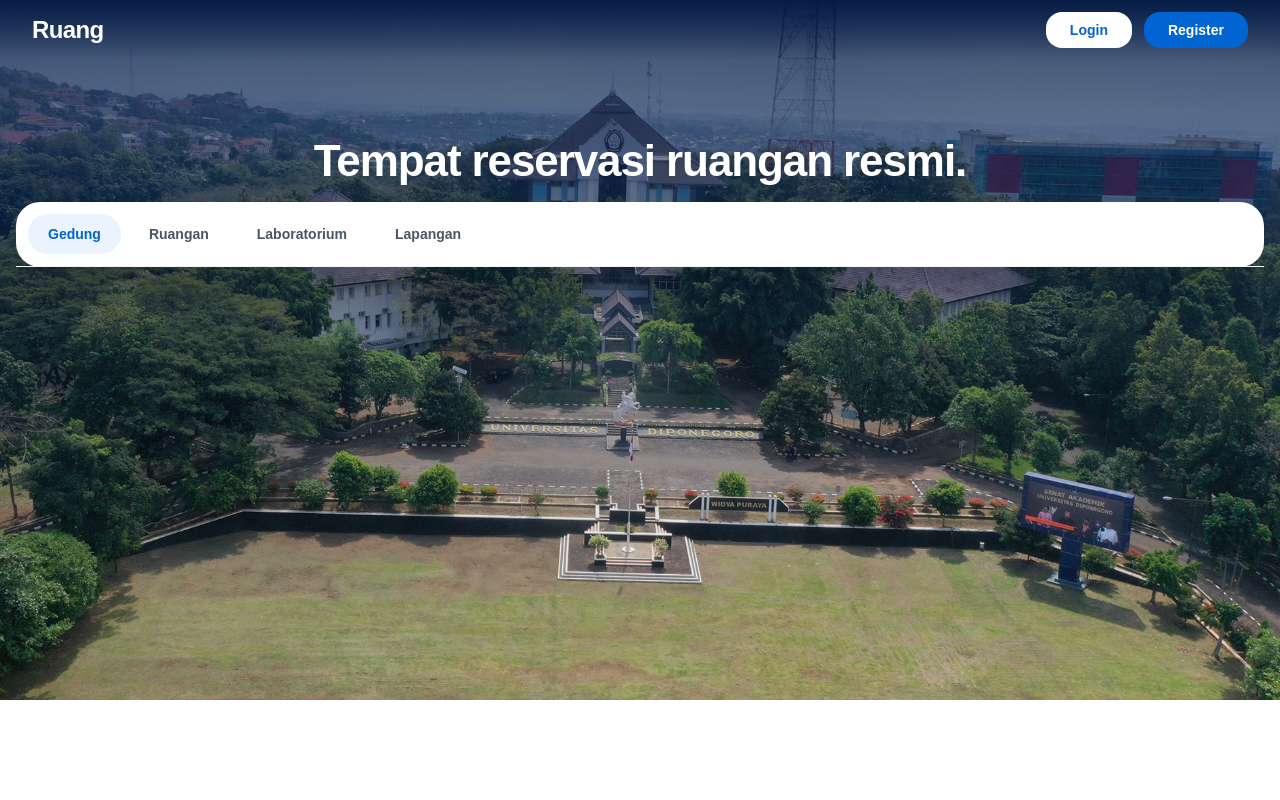
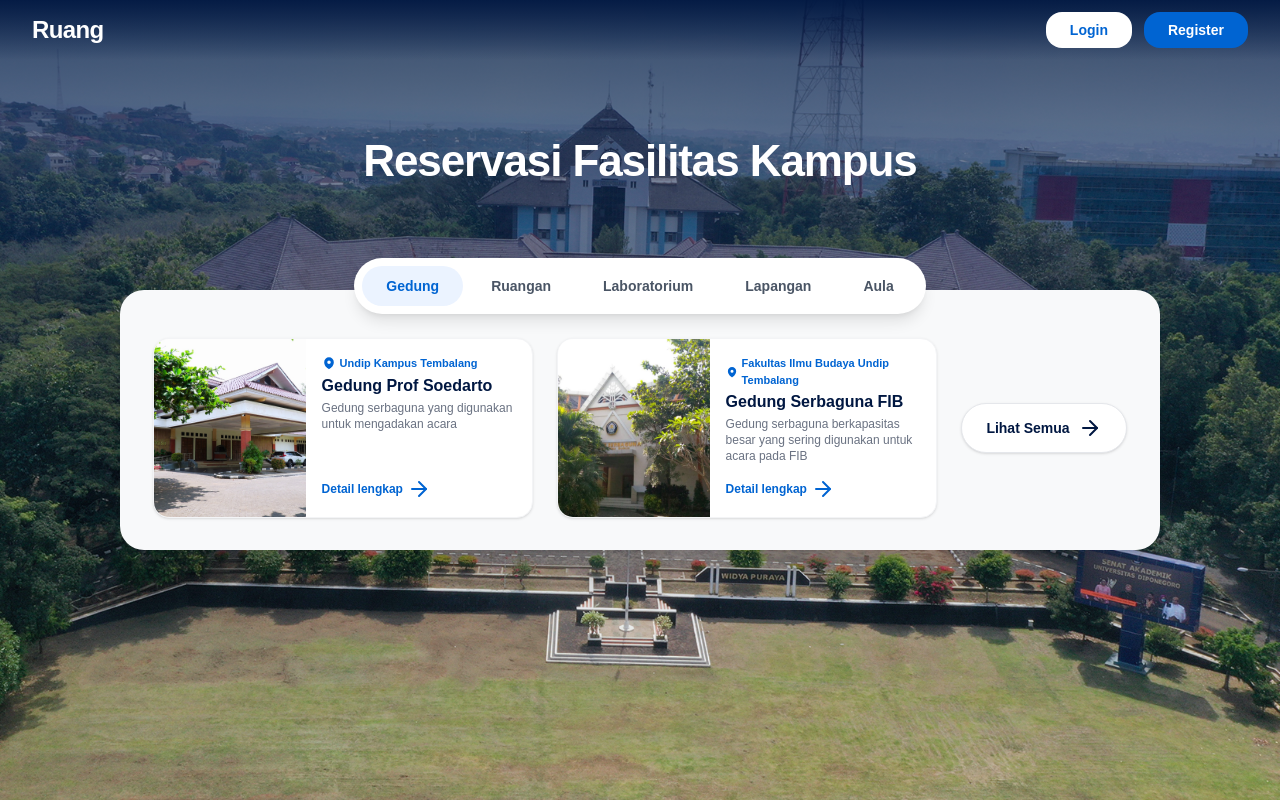
Before and after one commit to jangkarbumi/Ruang, a Next.js app: page / in a window 1280 px wide. Built offline with nearby package versions, Linux system fonts and the light colour scheme.

Commit message:
feat: finishing the homepage UI

```diff
--- a/src/components/Hero.tsx
+++ b/src/components/Hero.tsx
@@ -1,39 +1,84 @@
+import Link from 'next/link';
+import GedungCard from './GedungCard';
+import { ArrowRight } from 'lucide-react';
+
+const dummyGedungData = [
+  {
+    id: 1,
+    name: 'Gedung Prof Soedarto',
+    location: 'Undip Kampus Tembalang',
+    description: 'Gedung serbaguna yang digunakan untuk mengadakan acara',
+    imageUrl: '/ProfSoedarto.jpg'
+  },
+  {
+    id: 2,
+    name: 'Gedung Serbaguna FIB',
+    location: 'Fakultas Ilmu Budaya Undip Tembalang',
+    description: 'Gedung serbaguna berkapasitas besar yang sering digunakan untuk acara pada FIB',
+    imageUrl: '/gsgFIB.png'
+  }
+];
+
 export default function Hero() {
   return (
-    <div
-      className="relative w-full min-h-175 flex flex-col items-center pt-32 pb-16 bg-cover bg-center"
+    <main
+      className="relative w-full h-screen flex flex-col items-center pt-32 pb-16 bg-cover bg-center"
       style={{ backgroundImage: "url('/Gedung-WP.jpg')" }}
     >
-      {/* Dark gradient overlay for text readability */}
       <div className="absolute inset-0 bg-linear-to-b from-[#001741]/80 via-[#001741]/20 to-transparent"></div>
 
-      <div className="relative z-10 w-full flex flex-col items-center px-4">
-        {/* Headlines */}
-        <h1 className="text-white text-[44px] font-bold mb-2 tracking-tight">
-          Tempat reservasi ruangan resmi.
+      <div className="relative z-10 w-full max-w-300 mx-auto flex flex-col items-center px-4">
+
+        <h1 className="text-white text-[44px] font-bold mb-8 tracking-tight text-center">
+          Reservasi Fasilitas Kampus
         </h1>
 
-        {/* Main Search Card */}
-        <div className="bg-white rounded-3xl shadow-2xl w-full max-w flex flex-col">
+        <div className="relative w-full flex flex-col items-center mt-2">
 
-          {/* Top Tabs */}
-          <div className="flex items-center gap-2 p-3 border-b border-gray-100 overflow-x-auto relative">
-            <button className="flex items-center gap-2 bg-[#EBF3FF] text-[#0064D2] rounded-full px-5 py-2.5 font-bold text-sm shrink-0">
+          <div className="bg-white items-center rounded-full shadow-lg w-auto max-w-full flex flex-row relative z-20 translate-y-6">
+            <div className="flex items-center gap-1 p-2">
+              <button className="flex items-center gap-2 bg-[#EBF3FF] text-[#0064D2] rounded-full px-6 py-2.5 font-bold text-sm shrink-0">
                 Gedung
               </button>
-            <button className="flex items-center gap-2 hover:bg-gray-50 text-gray-600 rounded-full px-5 py-2.5 font-semibold text-sm shrink-0 transition">
+              <button className="flex items-center gap-2 hover:bg-gray-50 text-gray-600 rounded-full px-6 py-2.5 font-semibold text-sm shrink-0 transition">
                 Ruangan
               </button>
-            <button className="flex items-center gap-2 hover:bg-gray-50 text-gray-600 rounded-full px-5 py-2.5 font-semibold text-sm shrink-0 transition">
+              <button className="flex items-center gap-2 hover:bg-gray-50 text-gray-600 rounded-full px-6 py-2.5 font-semibold text-sm shrink-0 transition">
                 Laboratorium
               </button>
-            <button className="flex items-center gap-2 hover:bg-gray-50 text-gray-600 rounded-full px-5 py-2.5 font-semibold text-sm shrink-0 transition">
+              <button className="flex items-center gap-2 hover:bg-gray-50 text-gray-600 rounded-full px-6 py-2.5 font-semibold text-sm shrink-0 transition">
                 Lapangan
               </button>
+              <button className="flex items-center gap-2 hover:bg-gray-50 text-gray-600 rounded-full px-6 py-2.5 font-semibold text-sm shrink-0 transition">
+                Aula
+              </button>
+            </div>
+          </div>
+
+          <div className="bg-[#f8f9fa] w-full max-w-260 rounded-3xl shadow-2xl relative z-0 flex flex-col justify-end pb-8">
+
+            <div className="w-full flex flex-row items-center justify-center gap-6 px-8 mt-12">
+
+              {dummyGedungData.map((gedung) => (
+                <GedungCard
+                  key={gedung.id}
+                  name={gedung.name}
+                  location={gedung.location}
+                  description={gedung.description}
+                  imageUrl={gedung.imageUrl}
+                />
+              ))}
+
+              <Link href={'/gedung'} className="flex items-center justify-center gap-2 px-6 py-3 bg-white border border-gray-200 text-[#001741] rounded-full font-semibold text-sm shadow-sm hover:shadow-md hover:bg-gray-50 transition-all shrink-0">
+                Lihat Semua
+                <ArrowRight />
+              </Link>
+
             </div>
 
           </div>
         </div>
       </div>
+    </main>
   );
 }
```
Lines whose indentation alone changed are shown as unchanged.
